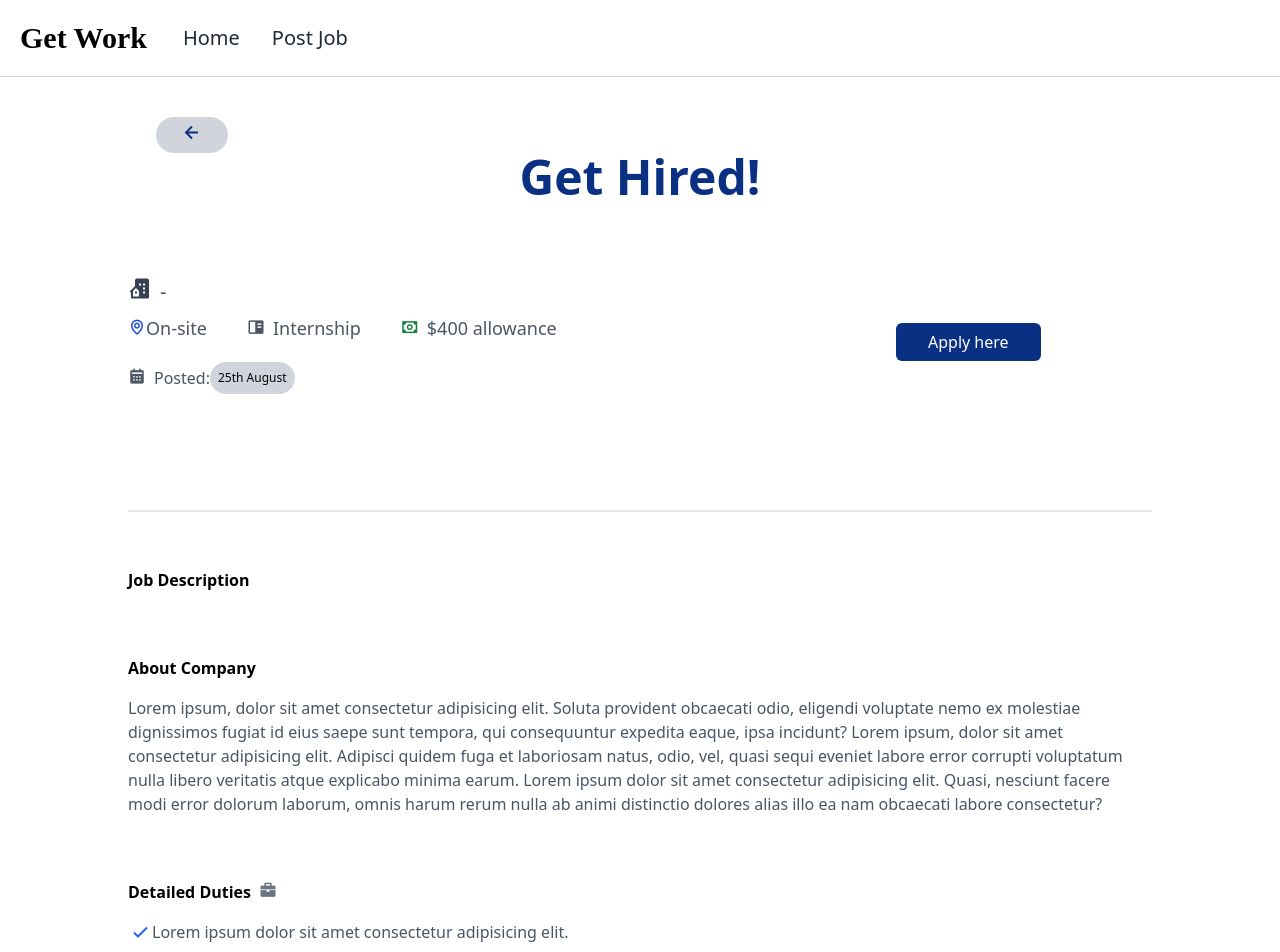
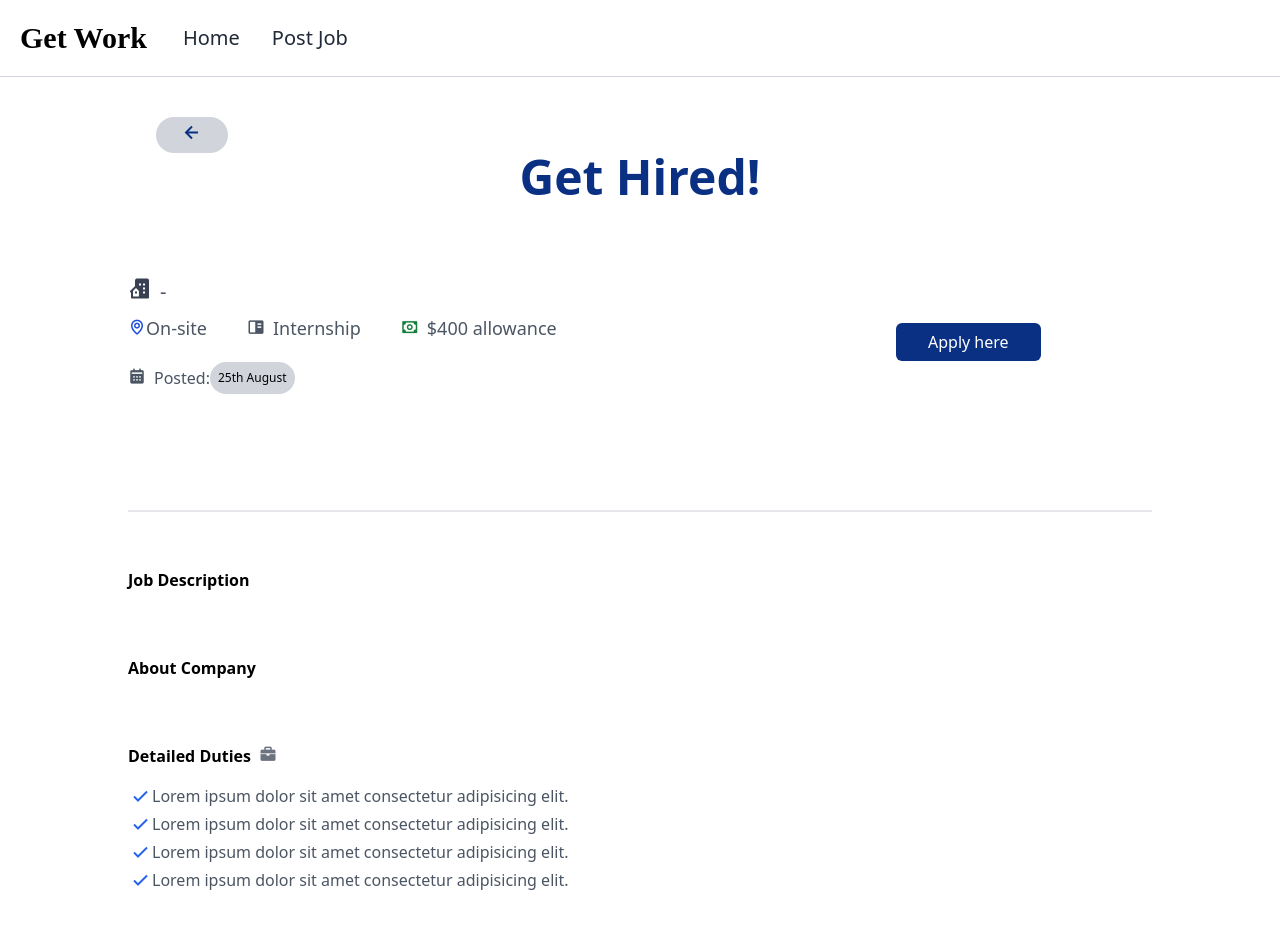
Before and after one commit to niigyanchristian/internsweb, a Next.js app: page /details in a window 1280 px wide. Shown: the top 952 px of the page. Built offline with nearby package versions, Linux system fonts and the light colour scheme; a web font is replaced by a local one.

Commit message:
version 0.0.1

```diff
--- a/app/details/page.js
+++ b/app/details/page.js
@@ -4,15 +4,13 @@ import '@/../../styles/globals.css'
 import positionContainer from '@/public/js/script';
 import Link from 'next/link';
 import Image from 'next/image';
-// import {useRouter } from 'next/navigation';
+import {useRouter } from 'next/navigation';
 
 export default function Home({searchParams}) {
     const [isClient, setIsClient] = useState(false);
-    const {title,name, location,description}=searchParams;
-    // const router = useRouter();
-console.log('====================================');
-console.log('-->',title,name,location,description);
-console.log('====================================');
+    const {title,name, location,description,about,link}=searchParams;
+    const router = useRouter();
+
 
     useEffect(() => {
         setIsClient(true)
@@ -41,7 +39,7 @@ console.log('====================================');
                   <div className="m-2 sm:m-4 md:m-7">
                       <div className="mt-10 flex items-center">
                           {/* <Link onClick={()=>router.back} className="p-1 cursor-pointer hover:bg-gray-400 px-6 text-left rounded-[18px] bg-gray-300"><i className="bx bx-left-arrow-alt text-primary text-2xl"></i></Link> */}
-                          <button className="p-1 cursor-pointer hover:bg-gray-400 px-6 text-left rounded-[18px] bg-gray-300"><i className="bx bx-left-arrow-alt text-primary text-2xl"></i></button>
+                          <div onClick={()=>router.back()} className="p-1 cursor-pointer hover:bg-gray-400 px-6 text-left rounded-[18px] bg-gray-300"><i className="bx bx-left-arrow-alt text-primary text-2xl"></i></div>
                           {/* <a title="Go Back" ></a> */}
                       </div>
                       <p className=" text-center text-primary text-5xl font-bold mt-10 md:mt-0">Get Hired!</p>
@@ -59,7 +57,7 @@ console.log('====================================');
                       </div>
                       <div className="mr-auto">
                           {/* <button className="bg-primary hover:bg-secondary text-white px-8 py-2 rounded-md">Apply here.</button> */}
-                          <Link className="bg-primary hover:bg-secondary text-white px-8 py-2 rounded-md" target='_blank' href={'#'}>Apply here</Link>
+                          <Link className="bg-primary hover:bg-secondary text-white px-8 py-2 rounded-md" target='_blank' href={link}>Apply here</Link>
                       </div>
                   </div>
 
@@ -72,7 +70,7 @@ console.log('====================================');
 
                       <h2 className="mt-16 font-semibold text-black">About Company</h2>
                       <p className="my-4">
-                          Lorem ipsum, dolor sit amet consectetur adipisicing elit. Soluta provident obcaecati odio, eligendi voluptate nemo ex molestiae dignissimos fugiat id eius saepe sunt tempora, qui consequuntur expedita eaque, ipsa incidunt? Lorem ipsum, dolor sit amet consectetur adipisicing elit. Adipisci quidem fuga et laboriosam natus, odio, vel, quasi sequi eveniet labore error corrupti voluptatum nulla libero veritatis atque explicabo minima earum. Lorem ipsum dolor sit amet consectetur adipisicing elit. Quasi, nesciunt facere modi error dolorum laborum, omnis harum rerum nulla ab animi distinctio dolores alias illo ea nam obcaecati labore consectetur?
+                          {about}
                       </p>
 
                       <h2 className="flex items-center mt-16 font-semibold text-black">Detailed Duties<span><i className='bx bxs-briefcase text-gray-500 text-lg mx-2' ></i></span></h2>
--- a/app/page.js
+++ b/app/page.js
@@ -9,9 +9,9 @@ const Data = [
     {id:1,title:'Senior Embedded Systems Software Developer',name:'ASML',location:'Veldhoven, North Brabant, Netherlands (Hybrid)',date:'27/4/2023',description:'Lorem ipsum dolor, sit amet consectetur adipisicing elit. Dignissimos dicta, dolore nihil, quae, perspiciatis nulla odio exercitationem nam sunt expedita voluptatem reiciendis possimus quam numquam excepturi fugit distinctio enim animi!',
     about:'About, sit amet consectetur adipisicing elit. Dignissimos dicta, dolore nihil, quae, perspiciatis nulla odio exercitationem nam sunt expedita voluptatem reiciendis possimus quam numquam excepturi fugit distinctio enim animi!',
     link:'https://www.linkedin.com/jobs/view/3633761743/?trackingId=NTp31T04QpWmv8Hu9IhTGw%3D%3D&refId=xJO%2BJEdATwesg54wf7%2Bx3w%3D%3D&midToken=AQEOMuSCKHdS6w&midSig=0jRzIgHhcmZGM1&trk=eml-jobs_jymbii_digest-job_card-0-jobcard_body&trkEmail=eml-jobs_jymbii_digest-job_card-0-jobcard_body-null-1qnbak~livo1f1s~hu-null-null&eid=1qnbak-livo1f1s-hu',},
-    {id:2,title:'Embedded Software Lead Engineer | Bambi Medical',name:'Cooder',location:'Eindhoven, North Brabant, Netherlands (On-site) ',date:'27/4/2023',description:'At Bambi Medical, we are dedicated to making babies lives happier from day one. Do you want to be part of this? Send us a message!',link:'https://www.linkedin.com/jobs/view/3617944203/?trackingId=9sChIYb0SGmfOsCMdEDPdA%3D%3D&refId=7XavsmteRD2dI%2BWxdcw6IQ%3D%3D&midToken=AQEOMuSCKHdS6w&midSig=0jRzIgHhcmZGM1&trk=eml-jobs_jymbii_digest-job_card-0-jobcard_body&trkEmail=eml-jobs_jymbii_digest-job_card-0-jobcard_body-null-1qnbak~livo1f1s~hu-null-null&eid=1qnbak-livo1f1s-hu',},
-    {id:3,title:'Systems Validation Engineer',name:'Tesla',location:'Tilburg, North Brabant, Netherlands',date:'27/4/2023',description:'Tesla Energy is seeking an exceptional systems validation engineer who is passionate about our mission to accelerate the world’s transition to sustainable energy and excited to take on a challenge. As a systems validation engineer, you will be responsible for supporting test setup, system testing, and requirement validation of our next-generation energy charging products. We foster a collaborative work environment and encourage each other to have fun as we work together to change the world',link:'https://www.linkedin.com/jobs/view/3637854848/?refId=nmIDTcX%2FSQeMcZiYjGFADg%3D%3D&trackingId=lpJ3wTAoTYOqvXNY%2Bhw7FA%3D%3D'},
-    {id:4,title:'Project Manager “System Engineering” 0,8 - 1 fte',name:'Eindhoven',location:'North Brabant, Netherlands',date:'27/4/2023',description:'Eindhoven University of Technology (TU/e) is one of Europe’s top universities of technology, situated at the heart of a most innovative high-tech region. Due to a wealth of collaborations with industry and academic institutes, TU/e’s research has real-world impact. TU/e has around 3,000 employees, and about 13,000 students. Our university is at the heart of society: TU/e focuses on complex, societal and industrial challenges in education and research',link:'https://www.linkedin.com/jobs/view/3623006040/?trackingId=w8iaXsxpQ6KY22KkZNKT0A%3D%3D&refId=ObhNmiGlTm%2BGciaRyulKpA%3D%3D&midToken=AQEOMuSCKHdS6w&midSig=0jRzIgHhcmZGM1&trk=eml-jobs_jymbii_digest-job_card-0-jobcard_body&trkEmail=eml-jobs_jymbii_digest-job_card-0-jobcard_body-null-1qnbak~livo1f1s~hu-null-null&eid=1qnbak-livo1f1s-hu'},
+    {id:2,title:'Embedded Software Lead Engineer | Bambi Medical',name:'Cooder',location:'Eindhoven, North Brabant, Netherlands (On-site) ',date:'27/4/2023',description:'At Bambi Medical, we are dedicated to making babies lives happier from day one. Do you want to be part of this? Send us a message!',about:'About, sit amet consectetur adipisicing elit. Dignissimos dicta, dolore nihil, quae, perspiciatis nulla odio exercitationem nam sunt expedita voluptatem reiciendis possimus quam numquam excepturi fugit distinctio enim animi!',link:'https://www.linkedin.com/jobs/view/3617944203/?trackingId=9sChIYb0SGmfOsCMdEDPdA%3D%3D&refId=7XavsmteRD2dI%2BWxdcw6IQ%3D%3D&midToken=AQEOMuSCKHdS6w&midSig=0jRzIgHhcmZGM1&trk=eml-jobs_jymbii_digest-job_card-0-jobcard_body&trkEmail=eml-jobs_jymbii_digest-job_card-0-jobcard_body-null-1qnbak~livo1f1s~hu-null-null&eid=1qnbak-livo1f1s-hu',},
+    {id:3,title:'Systems Validation Engineer',name:'Tesla',location:'Tilburg, North Brabant, Netherlands',date:'27/4/2023',description:'Tesla Energy is seeking an exceptional systems validation engineer who is passionate about our mission to accelerate the world’s transition to sustainable energy and excited to take on a challenge. As a systems validation engineer, you will be responsible for supporting test setup, system testing, and requirement validation of our next-generation energy charging products. We foster a collaborative work environment and encourage each other to have fun as we work together to change the world',about:'About, sit amet consectetur adipisicing elit. Dignissimos dicta, dolore nihil, quae, perspiciatis nulla odio exercitationem nam sunt expedita voluptatem reiciendis possimus quam numquam excepturi fugit distinctio enim animi!',link:'https://www.linkedin.com/jobs/view/3637854848/?refId=nmIDTcX%2FSQeMcZiYjGFADg%3D%3D&trackingId=lpJ3wTAoTYOqvXNY%2Bhw7FA%3D%3D'},
+    {id:4,title:'Project Manager “System Engineering” 0,8 - 1 fte',name:'Eindhoven',location:'North Brabant, Netherlands',date:'27/4/2023',description:'Eindhoven University of Technology (TU/e) is one of Europe’s top universities of technology, situated at the heart of a most innovative high-tech region. Due to a wealth of collaborations with industry and academic institutes, TU/e’s research has real-world impact. TU/e has around 3,000 employees, and about 13,000 students. Our university is at the heart of society: TU/e focuses on complex, societal and industrial challenges in education and research',about:'About, sit amet consectetur adipisicing elit. Dignissimos dicta, dolore nihil, quae, perspiciatis nulla odio exercitationem nam sunt expedita voluptatem reiciendis possimus quam numquam excepturi fugit distinctio enim animi!',link:'https://www.linkedin.com/jobs/view/3623006040/?trackingId=w8iaXsxpQ6KY22KkZNKT0A%3D%3D&refId=ObhNmiGlTm%2BGciaRyulKpA%3D%3D&midToken=AQEOMuSCKHdS6w&midSig=0jRzIgHhcmZGM1&trk=eml-jobs_jymbii_digest-job_card-0-jobcard_body&trkEmail=eml-jobs_jymbii_digest-job_card-0-jobcard_body-null-1qnbak~livo1f1s~hu-null-null&eid=1qnbak-livo1f1s-hu'},
 
 ]
 export default function Home() {
--- a/public/js/script.js
+++ b/public/js/script.js
@@ -20,11 +20,7 @@ function positionContainer(){
        input1.style.width = '90%';
        input2.style.width = '90%';
     }
-    // console.log('Abdul Kudus')
-    // console.log(scrollTop)
 
-    console.log(section1.offsetTop)
-    console.log(scrollTop)
   }
 
 export default positionContainer;
```
